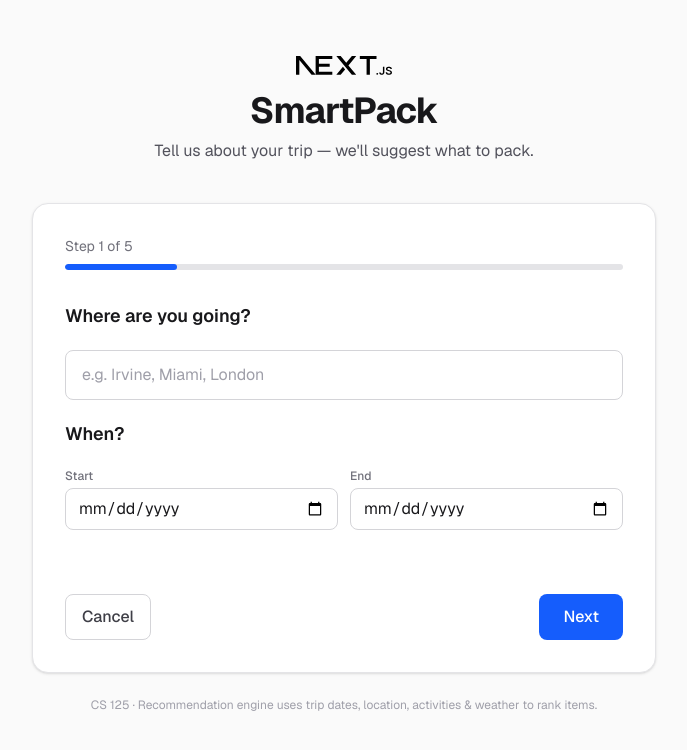
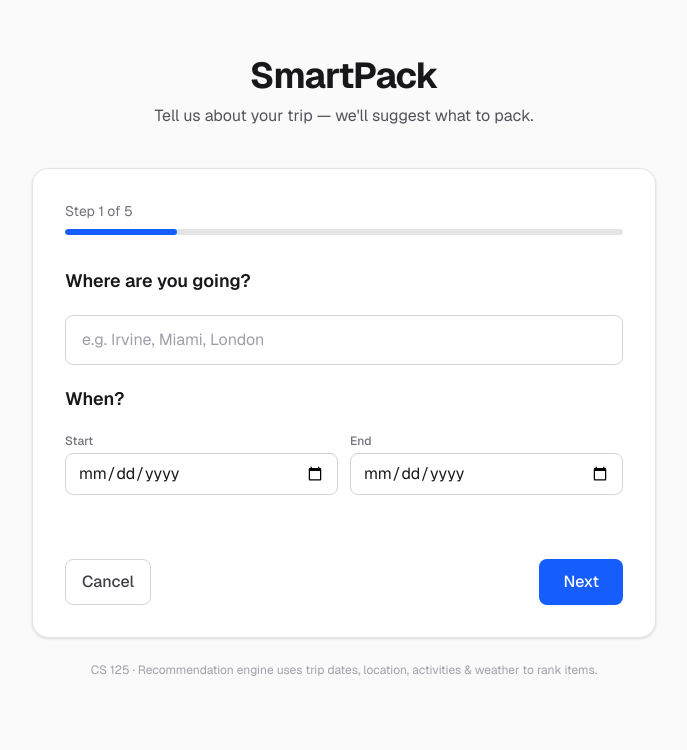
Before and after one commit to bowenwang0815/SmartPack, a Next.js app in the folder smartpack/: page / in a window 1280 px wide. Shown: the top 750 px of the page, without its empty margins (296-983 px from the left). Built offline with nearby package versions, Linux system fonts and the light colour scheme.

Commit message:
feat:removed next.js logo

```diff
--- a/smartpack/app/page.tsx
+++ b/smartpack/app/page.tsx
@@ -1,4 +1,3 @@
-import Image from "next/image";
 import TripFinder from "./components/TripFinder";
 
 export default function Home() {
@@ -6,16 +5,6 @@ export default function Home() {
     <div className="min-h-screen bg-zinc-50 font-sans dark:bg-black">
       <main className="mx-auto max-w-2xl px-4 py-10 sm:px-6 sm:py-14">
         <header className="mb-10 text-center">
-          <div className="mb-4 flex justify-center">
-            <Image
-              className="dark:invert"
-              src="/next.svg"
-              alt="SmartPack"
-              width={96}
-              height={20}
-              priority
-            />
-          </div>
           <h1 className="mb-2 text-3xl font-bold tracking-tight text-zinc-900 dark:text-zinc-50 sm:text-4xl">
             SmartPack
           </h1>
```
